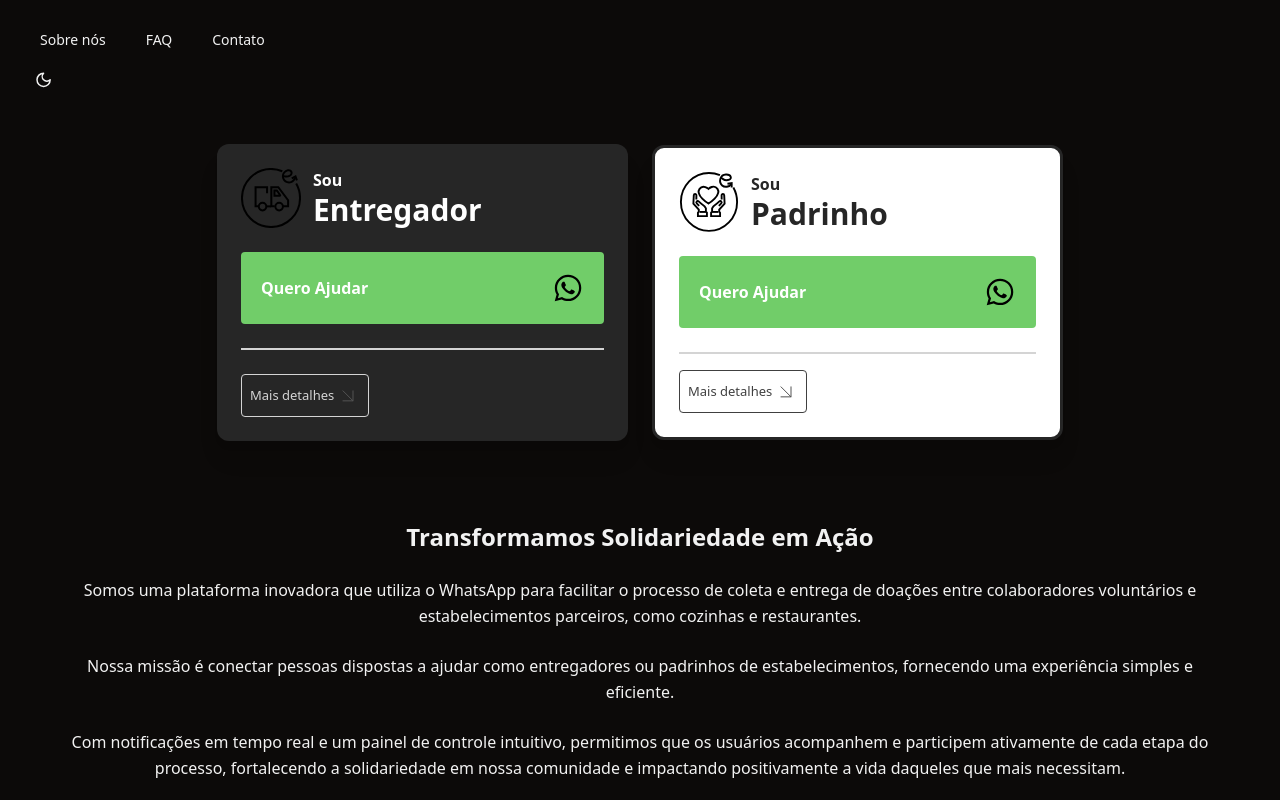
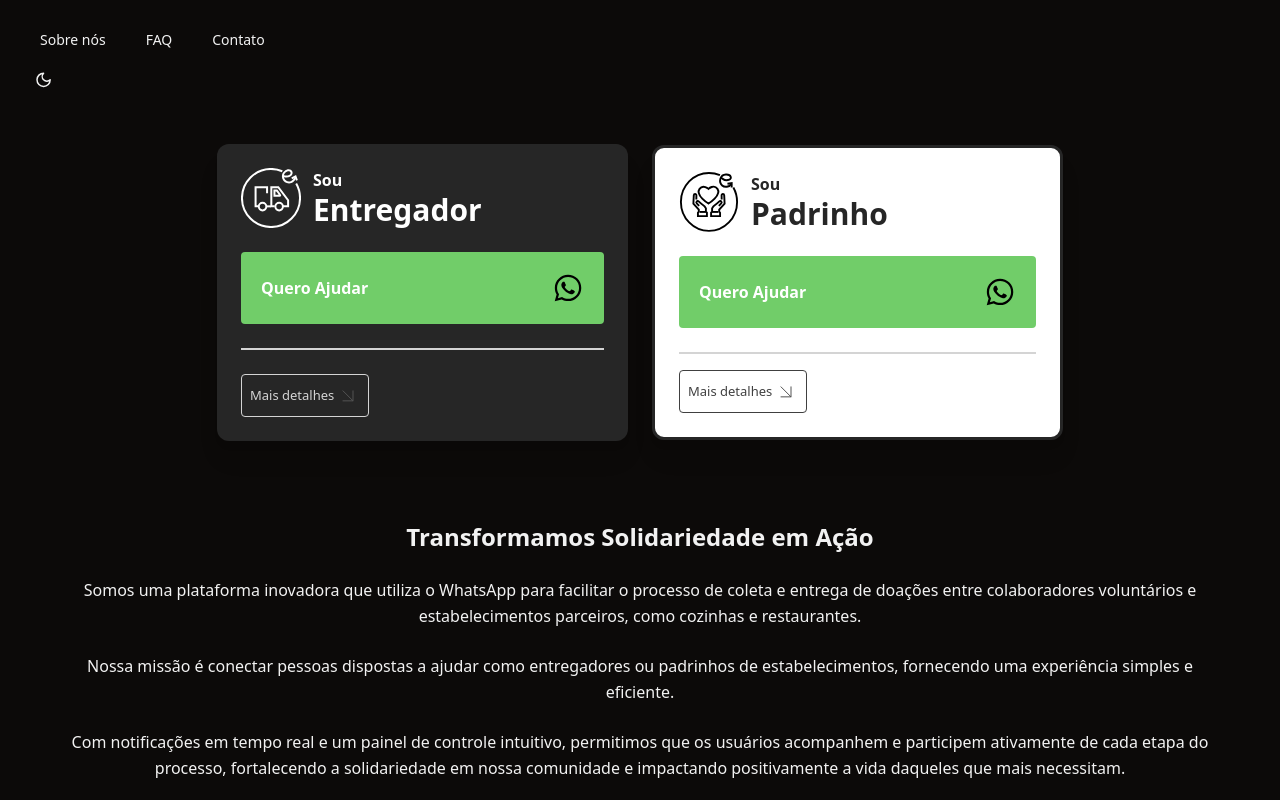
Before and after one commit to lucaoskaique/entregacao-app, a React (Vite) app: page / in a window 1280 px wide. Shown: the top 800 px of the page. Built offline with nearby package versions, Linux system fonts and the light colour scheme.

Commit message:
style: change icon color

```diff
--- a/src/components/Hero.tsx
+++ b/src/components/Hero.tsx
@@ -14,7 +14,7 @@ export const Hero = () => {
       <div className='w-full min-w-[250px] max-w-[411px] min-h-[280px] max-h-[400px] bg-neutral-800 rounded-xl p-6 flex flex-col shadow-xl'>
         <div className='border-b-2 border-neutral-300 mb-6'>
           <div className='flex gap-3 mb-6'>
-            <CarIcon />
+            <CarIcon color='white'/>
             <div className='flex flex-col text-white'>
               <span className='text-base font-bold'>Sou</span>
               <span className='text-3xl font-bold'>Entregador</span>
```
